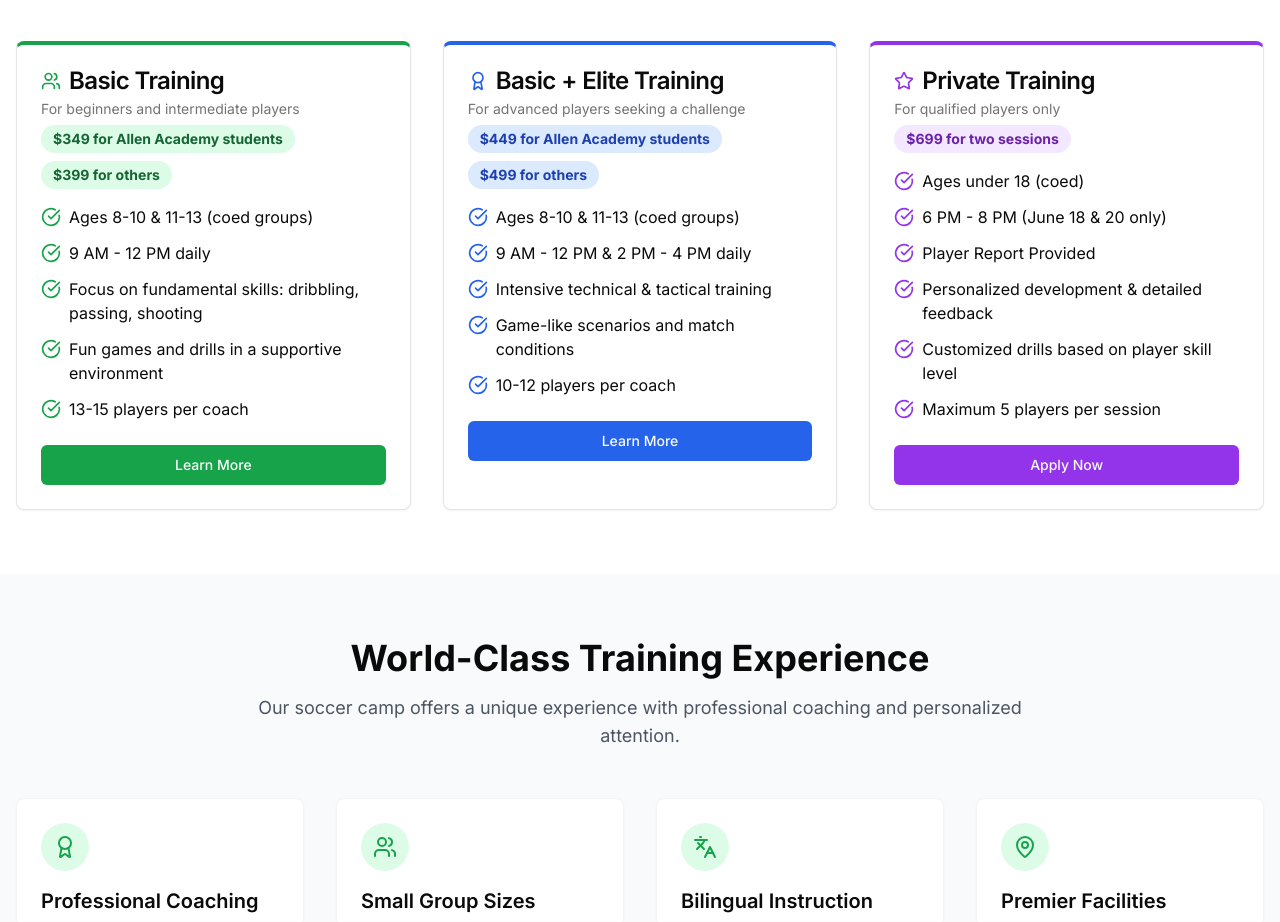
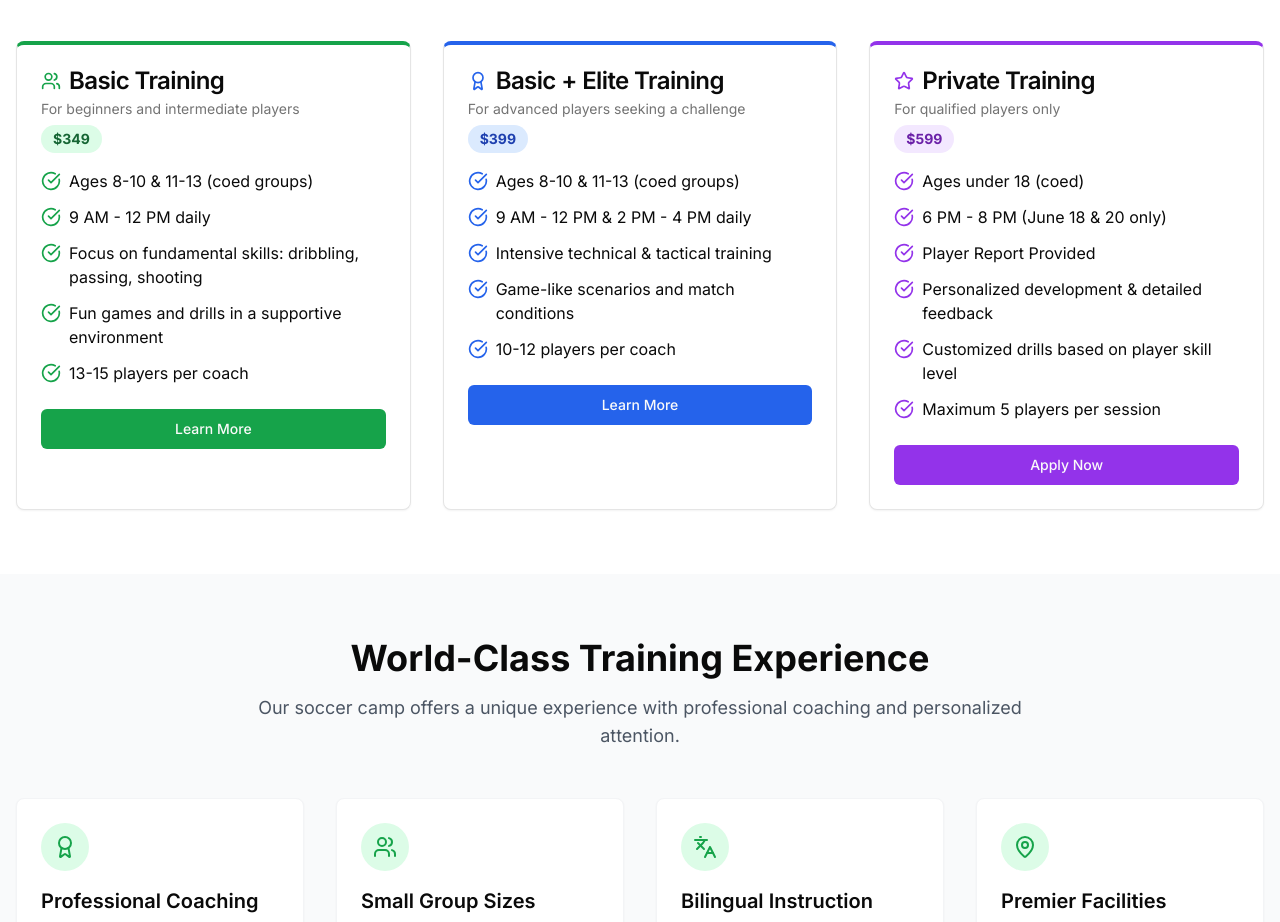
Before and after one commit to Gamugamu01/v0-soccer-camp-website, a Next.js app: page / in a window 1280 px wide. Shown: the part 1880-2802 px from the top of the page. Built offline with nearby package versions, Linux system fonts and the light colour scheme.

Commit message:
feat: update pricing for all packages to fixed prices
Standardize prices for Basic, Elite, and Private Sessions

Co-authored-by: null <209176003+Gamugamu01@users.noreply.github.com>

```diff
--- a/app/page.tsx
+++ b/app/page.tsx
@@ -162,12 +162,7 @@ export default function Home() {
                 </CardTitle>
                 <CardDescription>For beginners and intermediate players</CardDescription>
                 <div className="mt-2 flex flex-wrap gap-2">
-                  <span className="bg-green-100 text-green-800 text-sm font-bold px-3 py-1 rounded-full">
-                    $349 for Allen Academy students
-                  </span>
-                  <span className="bg-green-100 text-green-800 text-sm font-bold px-3 py-1 rounded-full">
-                    $399 for others
-                  </span>
+                  <span className="bg-green-100 text-green-800 text-sm font-bold px-3 py-1 rounded-full">$349</span>
                 </div>
               </CardHeader>
               <CardContent>
@@ -207,12 +202,7 @@ export default function Home() {
                 </CardTitle>
                 <CardDescription>For advanced players seeking a challenge</CardDescription>
                 <div className="mt-2 flex flex-wrap gap-2">
-                  <span className="bg-blue-100 text-blue-800 text-sm font-bold px-3 py-1 rounded-full">
-                    $449 for Allen Academy students
-                  </span>
-                  <span className="bg-blue-100 text-blue-800 text-sm font-bold px-3 py-1 rounded-full">
-                    $499 for others
-                  </span>
+                  <span className="bg-blue-100 text-blue-800 text-sm font-bold px-3 py-1 rounded-full">$399</span>
                 </div>
               </CardHeader>
               <CardContent>
@@ -252,9 +242,7 @@ export default function Home() {
                 </CardTitle>
                 <CardDescription>For qualified players only</CardDescription>
                 <div className="mt-2 flex flex-wrap gap-2">
-                  <span className="bg-purple-100 text-purple-800 text-sm font-bold px-3 py-1 rounded-full">
-                    $699 for two sessions
-                  </span>
+                  <span className="bg-purple-100 text-purple-800 text-sm font-bold px-3 py-1 rounded-full">$599</span>
                 </div>
               </CardHeader>
               <CardContent>
--- a/app/programs/page.tsx
+++ b/app/programs/page.tsx
@@ -33,12 +33,7 @@ export default function ProgramsPage() {
               </div>
               <CardDescription>For beginners and intermediate players</CardDescription>
               <div className="mt-3 flex flex-wrap gap-2">
-                <span className="bg-green-100 text-green-800 text-sm font-bold px-3 py-1 rounded-full">
-                  $349 for Allen Academy students
-                </span>
-                <span className="bg-green-100 text-green-800 text-sm font-bold px-3 py-1 rounded-full">
-                  $399 for others
-                </span>
+                <span className="bg-green-100 text-green-800 text-sm font-bold px-3 py-1 rounded-full">$349</span>
               </div>
             </CardHeader>
             <CardContent className="pt-6">
@@ -136,12 +131,7 @@ export default function ProgramsPage() {
               </div>
               <CardDescription>For advanced players seeking a challenge</CardDescription>
               <div className="mt-3 flex flex-wrap gap-2">
-                <span className="bg-blue-100 text-blue-800 text-sm font-bold px-3 py-1 rounded-full">
-                  $449 for Allen Academy students
-                </span>
-                <span className="bg-blue-100 text-blue-800 text-sm font-bold px-3 py-1 rounded-full">
-                  $499 for others
-                </span>
+                <span className="bg-blue-100 text-blue-800 text-sm font-bold px-3 py-1 rounded-full">$399</span>
               </div>
             </CardHeader>
             <CardContent className="pt-6">
@@ -239,9 +229,7 @@ export default function ProgramsPage() {
               </div>
               <CardDescription>For qualified players only</CardDescription>
               <div className="mt-3 flex flex-wrap gap-2">
-                <span className="bg-purple-100 text-purple-800 text-sm font-bold px-3 py-1 rounded-full">
-                  $699 for two sessions
-                </span>
+                <span className="bg-purple-100 text-purple-800 text-sm font-bold px-3 py-1 rounded-full">$599</span>
               </div>
             </CardHeader>
             <CardContent className="pt-6">
--- a/app/register/payment/page.tsx
+++ b/app/register/payment/page.tsx
@@ -39,11 +39,11 @@ export default function PaymentPage() {
   const getProgramPrice = (programCode: string | null) => {
     switch (programCode) {
       case "basic":
-        return "$349-$399"
+        return "$349"
       case "elite":
-        return "$449-$499"
+        return "$399"
       case "private":
-        return "$699"
+        return "$599"
       default:
         return "See program details"
     }
```
Also changed, not shown: 1 other file (tests, documents, lock files or other folders).
